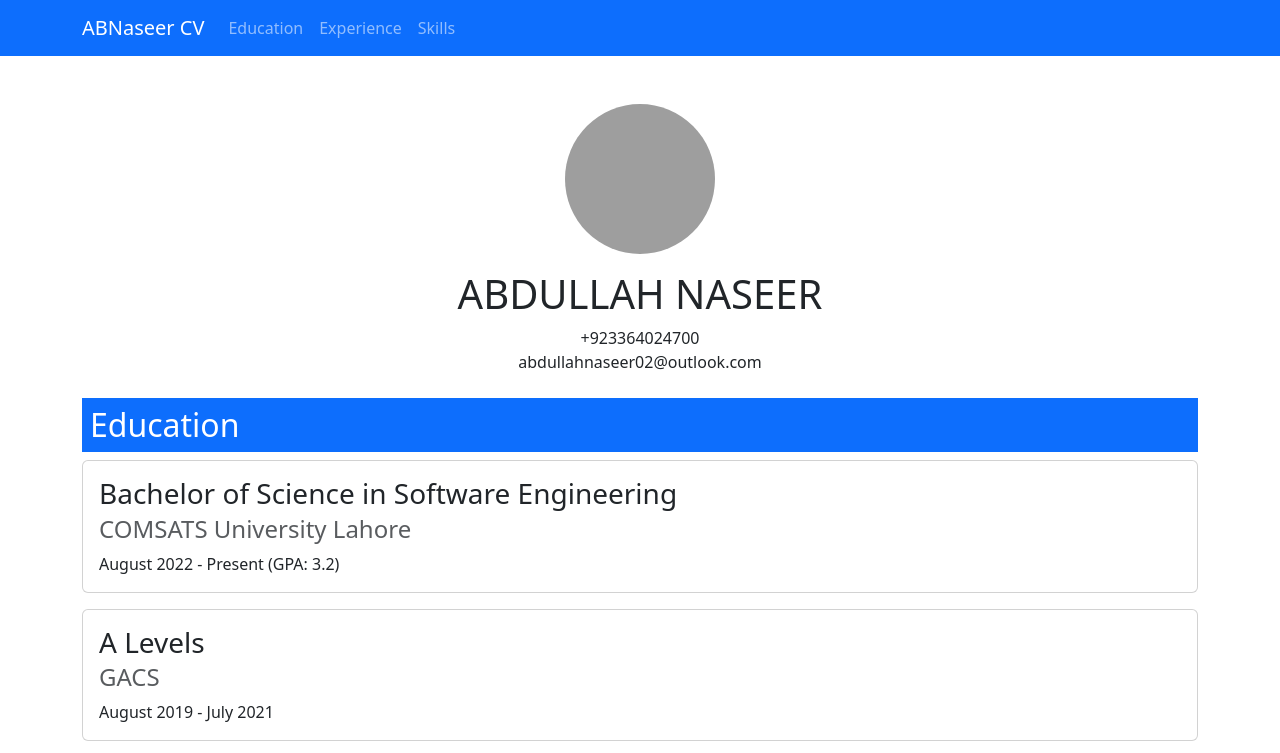
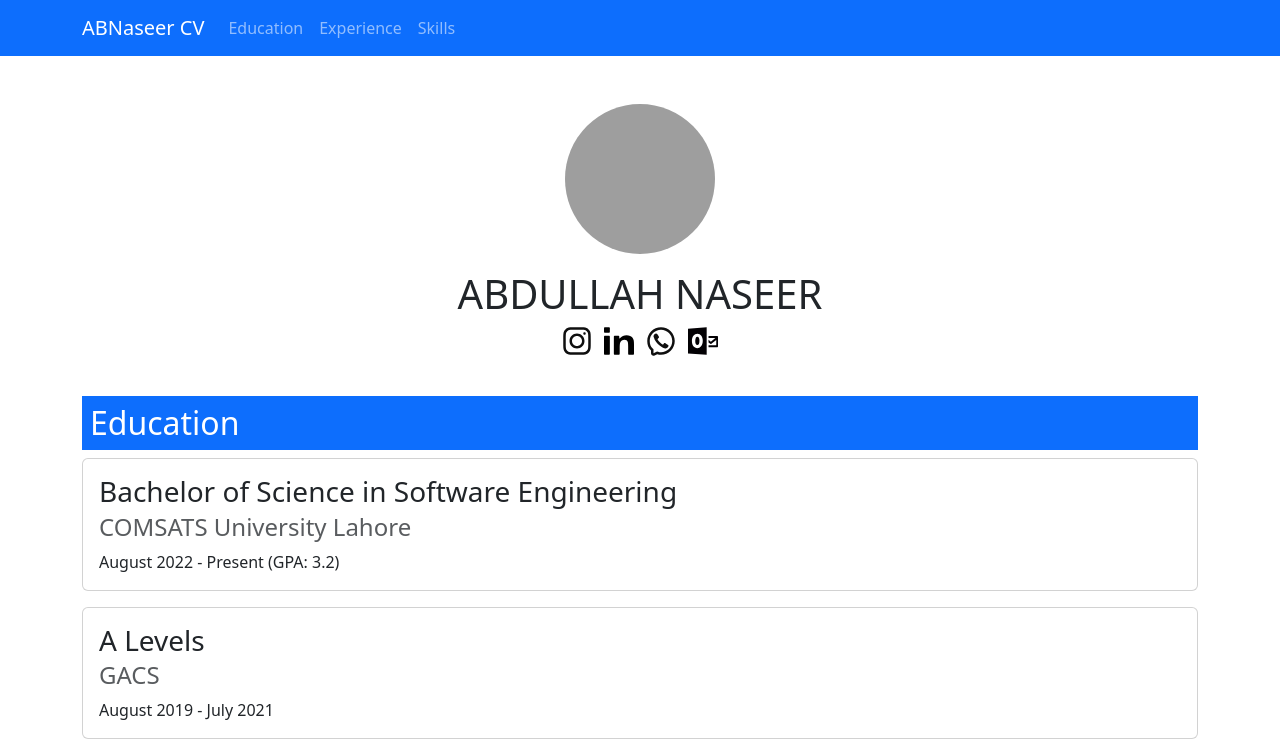
Before and after one commit to ABNaseer/Web-CV, a plain HTML site: page index.html in a window 1280 px wide. Shown: the top 753 px of the page. Drawn offline with nearby package versions, Linux system fonts and the light colour scheme; grey boxes are pictures that could not be loaded.

Commit message:
icons added

```diff
--- a/index.html
+++ b/index.html
@@ -32,10 +32,32 @@
         <header class="text-center mb-4">
             <img src="\images\pfp.JPG" alt="Profile Picture" class="rounded-circle" style="width: 150px; height: 150px;">
             <h1 class="mt-3">ABDULLAH NASEER</h1>
-            <ul class="list-unstyled">
-                <li><a href="#" class="text-decoration-none text-dark">+923364024700</a></li>
-                <li><a href="mailto:abdullahnaseer02@outlook.com" class="text-decoration-none text-dark">abdullahnaseer02@outlook.com</a></li>
-            </ul>
+            <div class="row justify-content-center">
+                <div class="col-auto">
+                    <ul class="list-inline">
+                        <li class="list-inline-item">
+                            <a href="https://www.instagram.com/datensionseeker/" class="text-decoration-none" target="_blank">
+                                <img src="/images/instagramlogo.svg" alt="Instagram" style="width: 30px;">
+                            </a>
+                        </li>
+                        <li class="list-inline-item">
+                            <a href="https://www.linkedin.com/in/abnaseer/" class="text-decoration-none" target="_blank">
+                                <img src="/images/linkedinlogo.svg" alt="LinkedIn" style="width: 30px;">
+                            </a>
+                        </li>
+                        <li class="list-inline-item">
+                            <a href="https://wa.me/923360424700" class="text-decoration-none" target="_blank">
+                                <img src="/images/whatsapplogo.svg" alt="WhatsApp" style="width: 30px;">
+                            </a>
+                        </li>
+                        <li class="list-inline-item">
+                            <a href="mailto:abdullahnaseer02@outlook.com" class="text-decoration-none" target="_blank">
+                                <img src="/images/outlookLogo.svg" alt="Outlook" style="width: 30px;">
+                            </a>
+                        </li>
+                    </ul>
+                </div>
+            </div>
         </header>
         <main>
             <section id="education">
```
